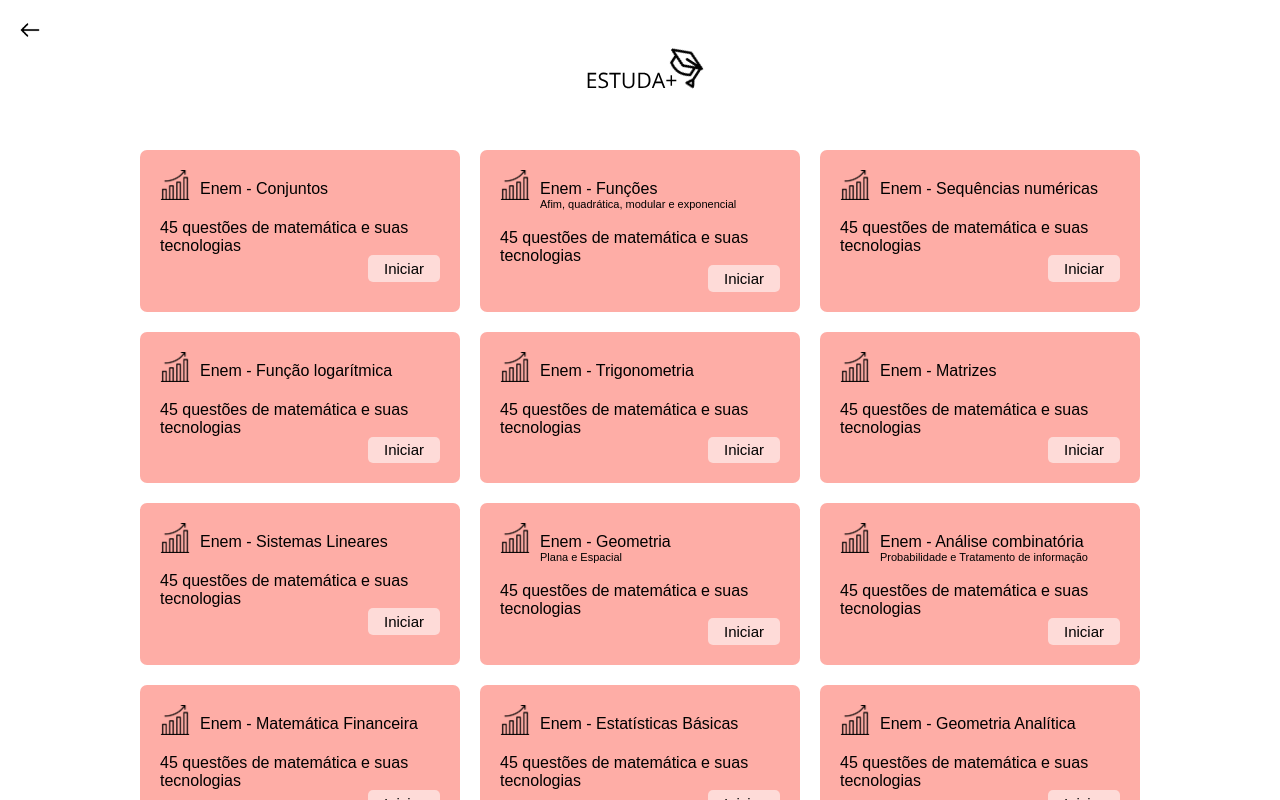
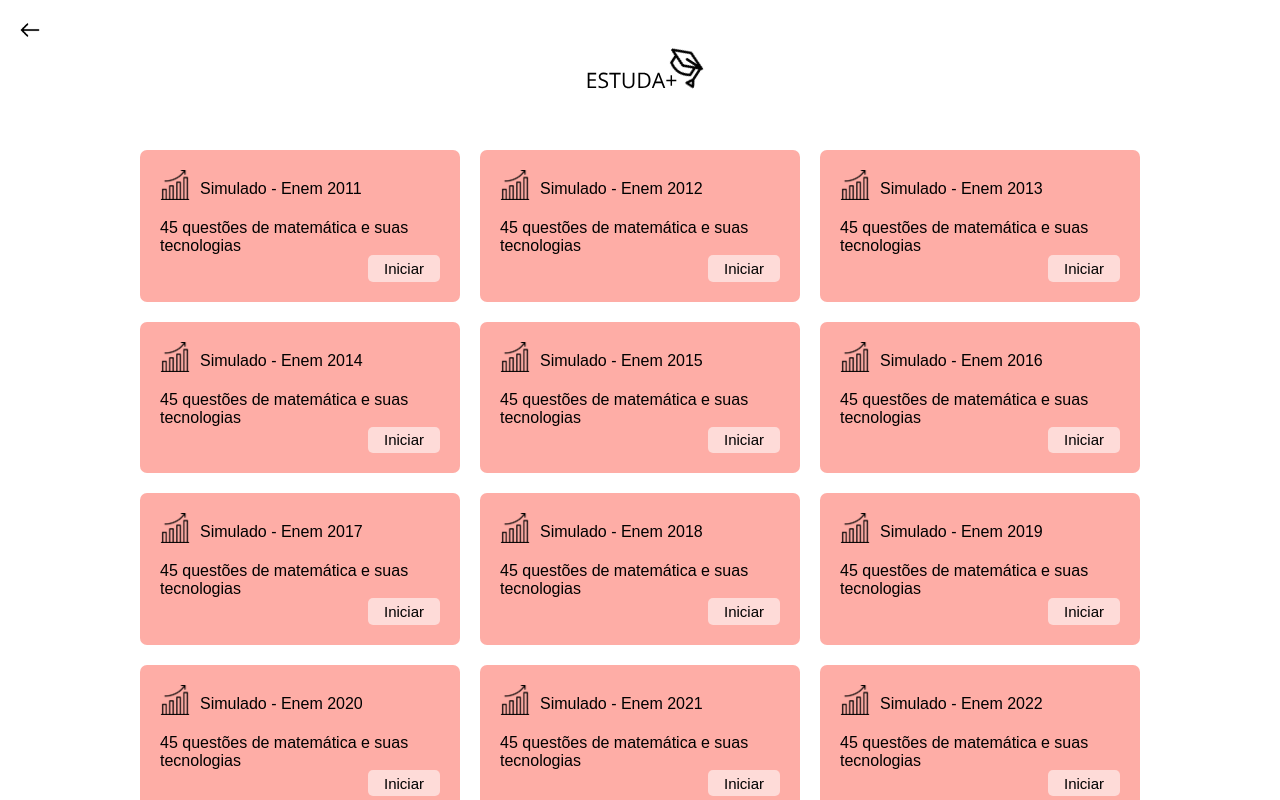
Before and after one commit to emmillykaythe/estuda-mais, a Next.js app: page /simulado in a window 1280 px wide. Built offline with nearby package versions, Linux system fonts and the light colour scheme.

Commit message:
mudança do nome de simulados

```diff
--- a/src/app/simulado/page.js
+++ b/src/app/simulado/page.js
@@ -3,30 +3,29 @@ import styles from "./page.module.css";
 import Link from "next/link";
 
 const dados = [
-  { title: "Enem - Conjuntos", description: "45 questões de matemática e suas tecnologias" },
-  { title: "Enem - Funções", subject: "Afim, quadrática, modular e exponencial", description: "45 questões de matemática e suas tecnologias"},
-  { title: "Enem - Sequências numéricas", description: "45 questões de matemática e suas tecnologias" },
-  { title: "Enem - Função logarítmica", description: "45 questões de matemática e suas tecnologias" },
-  { title: "Enem - Trigonometria", description: "45 questões de matemática e suas tecnologias" },
-  { title: "Enem - Matrizes", description: "45 questões de matemática e suas tecnologias" },
-  { title: "Enem - Sistemas Lineares", description: "45 questões de matemática e suas tecnologias" },
-  { title: "Enem - Geometria", subject: "Plana e Espacial", description: "45 questões de matemática e suas tecnologias" },
-  { title: "Enem - Análise combinatória", subject: "Probabilidade e Tratamento de informação", description: "45 questões de matemática e suas tecnologias" },
-  { title: "Enem - Matemática Financeira", description: "45 questões de matemática e suas tecnologias" },
-  { title: "Enem - Estatísticas Básicas", description: "45 questões de matemática e suas tecnologias" },
-  { title: "Enem - Geometria Analítica", description: "45 questões de matemática e suas tecnologias" },
-  { title: "Enem - Circunferência", description: "45 questões de matemática e suas tecnologias" },
-  { title: "Enem - Crônicas", description: "45 questões de matemática e suas tecnologias" },
+  { title: "Simulado - Enem 2011", description: "45 questões de matemática e suas tecnologias" },
+  { title: "Simulado - Enem 2012", description: "45 questões de matemática e suas tecnologias" },
+  { title: "Simulado - Enem 2013", description: "45 questões de matemática e suas tecnologias" },
+  { title: "Simulado - Enem 2014", description: "45 questões de matemática e suas tecnologias" },
+  { title: "Simulado - Enem 2015", description: "45 questões de matemática e suas tecnologias" },
+  { title: "Simulado - Enem 2016", description: "45 questões de matemática e suas tecnologias" },
+  { title: "Simulado - Enem 2017", description: "45 questões de matemática e suas tecnologias" },
+  { title: "Simulado - Enem 2018", description: "45 questões de matemática e suas tecnologias" },
+  { title: "Simulado - Enem 2019", description: "45 questões de matemática e suas tecnologias" },
+  { title: "Simulado - Enem 2020", description: "45 questões de matemática e suas tecnologias" },
+  { title: "Simulado - Enem 2021", description: "45 questões de matemática e suas tecnologias" },
+  { title: "Simulado - Enem 2022", description: "45 questões de matemática e suas tecnologias" },
+  { title: "Simulado - Enem 2023", description: "45 questões de matemática e suas tecnologias" },
+  { title: "Simulado - Enem 2024", description: "45 questões de matemática e suas tecnologias" },
 ];
 
-function Assuntos({ title, subject, description }) {
+function Assuntos({ title, description }) {
   return (
     <div className={styles.caixa}>
       <div className={styles.organizacao}>
         <Image className={styles.grafico} src="/grafico-simulado.png" width="30" height="30" alt="Gráfico"/>
         <div className={styles.textos}>
           <h3>{title}</h3>
-          <p className={styles.subject}> {subject}</p>
         </div>
       </div>
       <p>{description}</p>
@@ -46,7 +45,7 @@ export default function Home() {
           <Image className={styles.logo} src="/logo-original.svg" width="150" height="150" alt="Logo" />
       <div className={styles.container}>
         {dados.map((assuntos, index) => (
-          <Assuntos key={index} title={assuntos.title} subject={assuntos.subject} description={assuntos.description} />
+          <Assuntos key={index} title={assuntos.title} description={assuntos.description} />
         ))}
       </div>
     </div>
```
